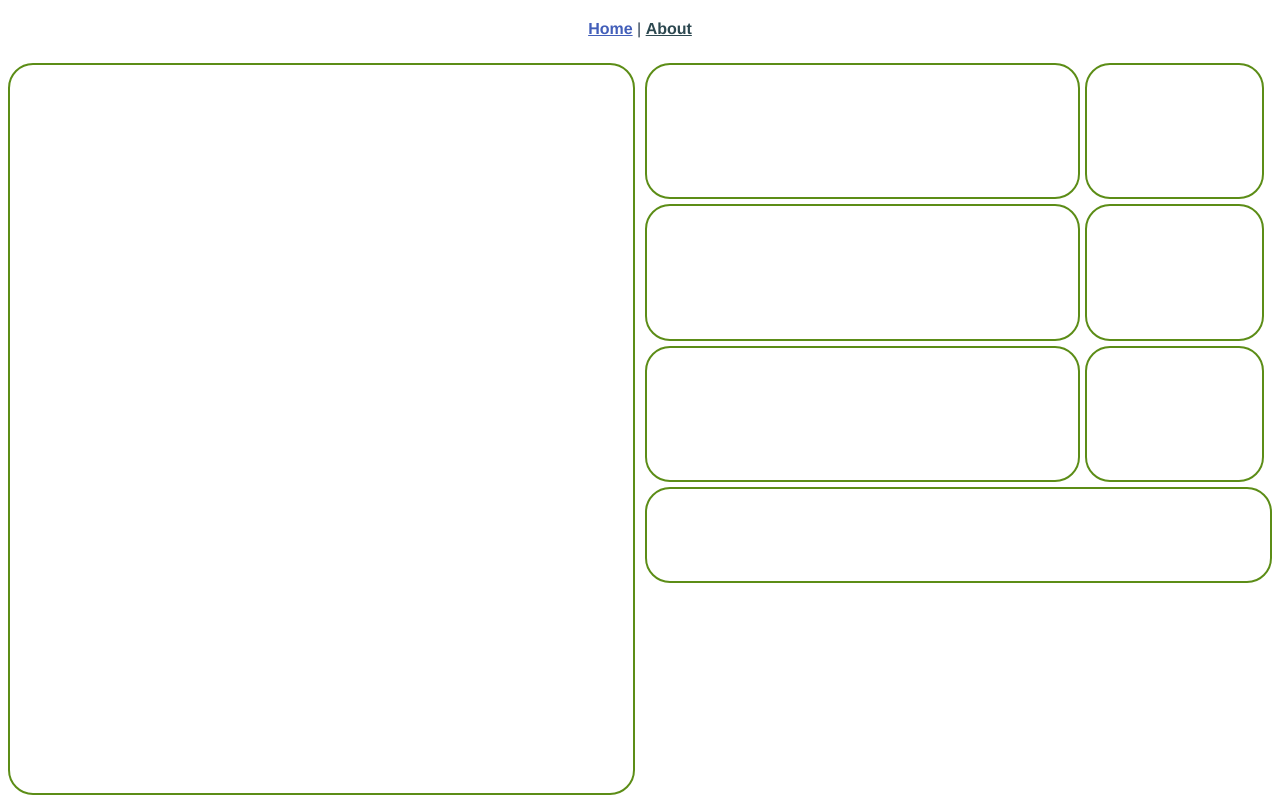
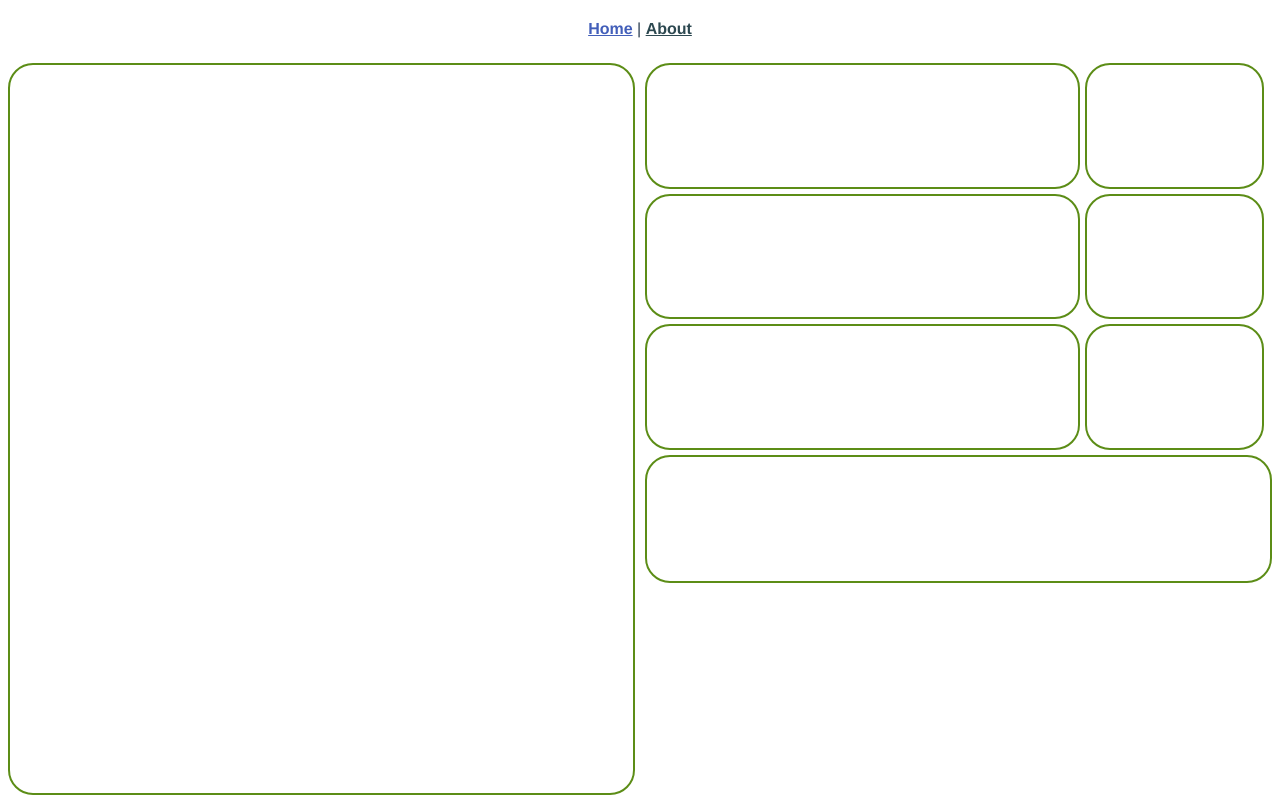
Before and after one commit to philip-dale/squares, a Vue app: page / in a window 1280 px wide. Built offline with nearby package versions, Linux system fonts and the light colour scheme.

Commit message:
Added click to move

```diff
--- a/src/components/SampleContainer.vue
+++ b/src/components/SampleContainer.vue
@@ -5,7 +5,8 @@
     @dragover="preventDrop($event)"
     @dragenter="preventDrop($event)"
     @dblclick="dbclick()"
-    :style="{'align-items':alignItems}"
+    @click="click()"
+    :style="{'align-items':alignItems, 'align-content':alignItems, 'justify-content':alignItems}"
   >
     <div
       v-for="s in this.samples.containerSamples(this.id)"
@@ -108,6 +109,13 @@ export default {
           return
       }
     },
+    click() {
+      if (this.destroy) {
+        this.samples.removeSelected();
+      } else {
+        this.samples.moveSelected(this.id)
+      }
+    },
     merge() {
       this.samples.merge(this.id, this.pairId);
     },
@@ -135,8 +143,7 @@ export default {
   padding: 10px;
   display: flex;
   flex-wrap: wrap;
-  align-content: flex-start;
-  justify-content: center;
-  /* align-items: center; */
+  /* align-content: flex-start; */
+  /* justify-content: center; */
 }
 </style>
--- a/src/components/SampleDisplay.vue
+++ b/src/components/SampleDisplay.vue
@@ -1,5 +1,5 @@
 <template>
-  <div class="sampleDisplay">
+  <div class="sampleDisplay" :style="{'border-color': boarderColor}" @click='click()'>
     <div v-for="y in this.settings.getSize.y" v-bind:key="y" class="displayRow">
       <div
         v-for="x in this.settings.getSize.x"
@@ -35,6 +35,18 @@ export default {
   computed: {
     opacity() {
       return this.samples.sample(this.parent, this.uid).lives / this.settings.getMaxLives
+    },
+    boarderColor() {
+      if(this.samples.sample(this.parent, this.uid).selected) {
+        return 'red'
+      } else {
+        return '#5c8d17'
+      }
+    }
+  },
+  methods: {
+    click() {
+      this.samples.toggleSelect(this.parent, this.uid)
     }
   }
 };
@@ -47,7 +59,9 @@ export default {
   justify-content: center;
   box-sizing: border-box;
   border-radius: 5px;
-  border: 2px solid #5c8d17;
+  border-style: solid;
+  border-width: 2px;
+  /* border: #5c8d17; */
   padding: 1px;
   margin: 2px;
   width: 4em;
--- a/src/stores/samplesStore.js
+++ b/src/stores/samplesStore.js
@@ -3,7 +3,7 @@ import { defineStore } from 'pinia'
 import { settingsStore } from './settings'
 
 function createPart(parts, parentId, uid) {
-    return {"parts": parts, "parentId": parentId, "uid": uid, "lives": settingsStore().getMaxLives}
+    return {"parts": parts, "parentId": parentId, "uid": uid, "lives": settingsStore().getMaxLives, "selected": false}
 }
 
 function generatePart(parts) {
@@ -49,7 +49,7 @@ function mergeSample(samples) {
 }
 
 export const samplesStore = defineStore('samples', {
-    state: () => ({allSamples:{}, count:0, storeCapacity:{}}),
+    state: () => ({allSamples:{}, count:0, storeCapacity:{}, selected:{'parentId':-1, "uid":-1} }),
     getters: {
         containerSamples: (state) => {
             return (containerId) => state.allSamples[containerId]
@@ -95,15 +95,31 @@ export const samplesStore = defineStore('samples', {
                 this.allSamples[newContainerId][newId] = this.allSamples[containerId][uid]
                 this.allSamples[newContainerId][newId]["parentId"] = newContainerId
                 this.allSamples[newContainerId][newId]["uid"] = newId
+                this.allSamples[newContainerId][newId]["selected"] = false
                 delete this.allSamples[containerId][uid]
 
+            }
+        },
+        moveSelected(newContainerId) {
+            if(this.selected.parentId != -1 && this.selected.parentId != newContainerId) {
+                this.move(this.selected.parentId, this.selected.uid, newContainerId)
+                this.selected.parentId = -1
+                this.selected.uid = -1
             }
         },
         remove(containerId, uid) {
             delete this.allSamples[containerId][uid]
         },
+        removeSelected() {
+            if(this.selected.parentId != -1){
+                delete this.allSamples[this.selected.parentId][this.selected.uid]
+                this.selected.parentId = -1
+                this.selected.uid = -1
+            }
+        },
         merge(containerId, destId) {
-            if (Object.keys(this.allSamples[destId]).length < this.storeCapacity[destId] && Object.keys(this.allSamples[containerId]).length > 0) {
+            const settings = settingsStore()
+            if (Object.keys(this.allSamples[destId]).length < this.storeCapacity[destId] && Object.keys(this.allSamples[containerId]).length >= settings.getMergeInMin) {
 
                 let samplesParts = new Array(Object.keys(this.allSamples[containerId]).length);
 
@@ -121,6 +137,19 @@ export const samplesStore = defineStore('samples', {
                 this.allSamples[destId][this.count.toString()] = createPart(newSample, destId, this.count.toString())
                 this.count++
             }
+        },
+        toggleSelect(containerId, uid) {
+            if(this.selected.parentId != -1) {
+                this.allSamples[this.selected.parentId][this.selected.uid].selected = false
+            }
+            if(this.selected.parentId === containerId && this.selected.uid == uid) {
+                this.selected.parentId = -1
+                this.selected.uid = -1
+            } else {
+                this.selected.parentId = containerId
+                this.selected.uid = uid
+                this.allSamples[containerId][uid].selected = true
+            }
         }
     },
 })
--- a/src/views/PlayGame.vue
+++ b/src/views/PlayGame.vue
@@ -55,6 +55,8 @@ export default {
   min-height: 6em;
   width: 49vw;
   min-width: 49vw;
+  height: 16vh;
+  min-height: 16vh;
 }
 
 .spawn {
```
